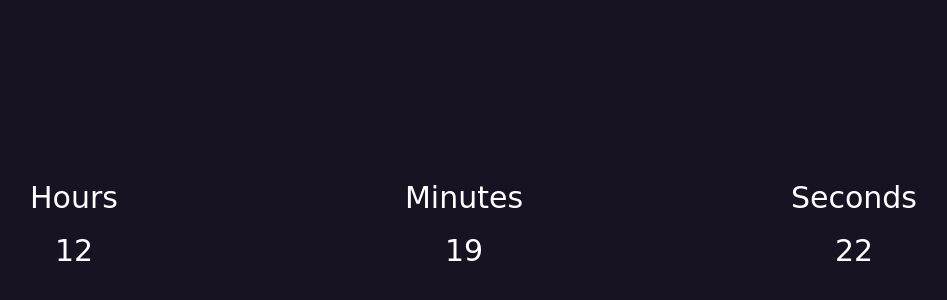
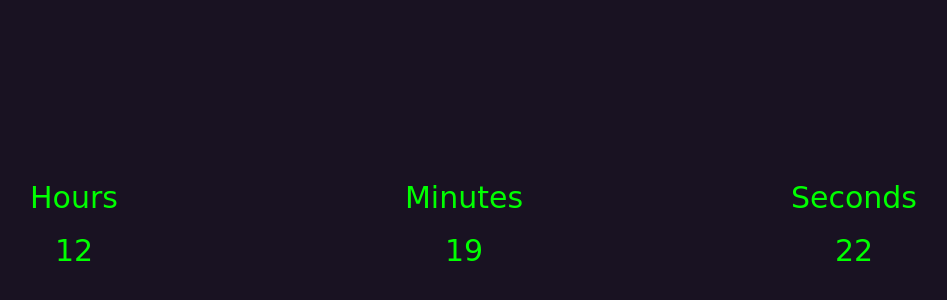
Before and after one commit to CStelian/color-clock, a plain HTML site: page index.html in a window 1280 px wide. Shown: the part 208-508 px from the top of the page, without its empty margins (176-1123 px from the left). Drawn offline with nearby package versions, Linux system fonts and the light colour scheme; a web font is replaced by a local one.

Commit message:
Update index.html

```diff
--- a/index.html
+++ b/index.html
@@ -15,7 +15,7 @@ Hello there. I am here.
   margin: 0;
   padding: 0;
   font-family: 'Piedra', cursive;
-  color: white;
+  color: lime;
 }
 
 html, body {
```
